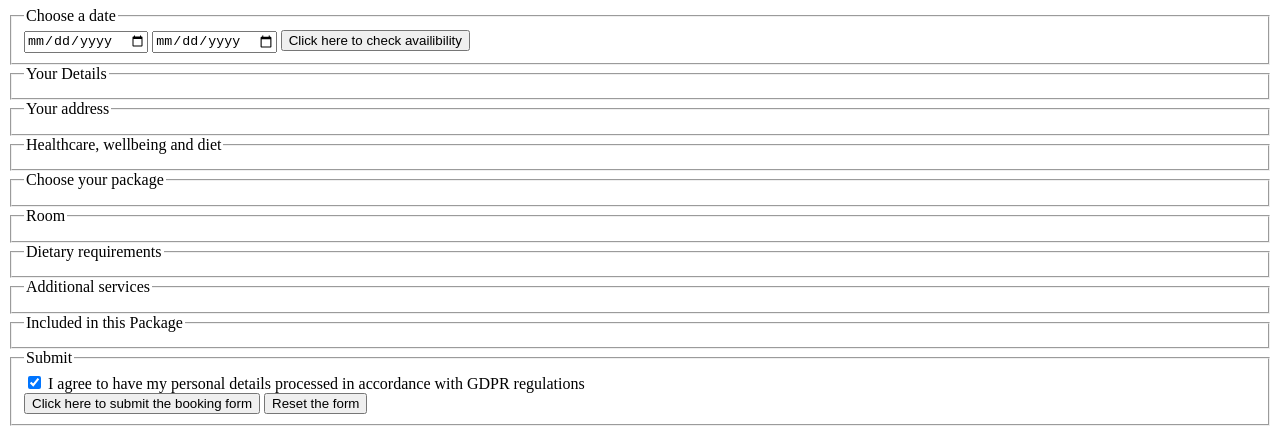
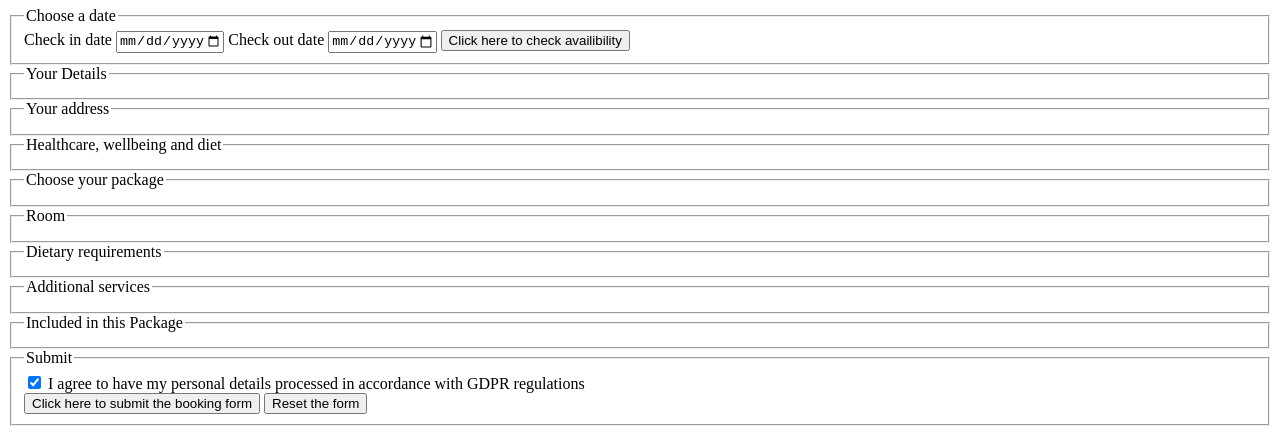
Before and after one commit to Code-Institute-Submissions/JoGorska-Luxury_cat_hotel_AugResub, a plain HTML site: page booking.html in a window 1280 px wide. Shown: the part 99-540 px from the top of the page. Drawn offline with Linux system fonts and the light colour scheme.

Commit message:
add label and form validation to choose a date part of the form in booking.html

```diff
--- a/booking.html
+++ b/booking.html
@@ -33,9 +33,11 @@
 
 <fieldset>
     <legend>Choose a date</legend>
-<!--find little calendar icon fontawsome, remember about aria-label for icons-->
-    <input type="date">
-    <input type="date">
+
+    <label for="BookIN">Check in date</label>
+    <input id="BookIN" type="date" name="Book in" min="2021-07-01" max="2026-07-01" title="you can book up to 5 years in advance" required>
+    <label for="BookOUT">Check out date</label>
+    <input id="BookOUT" type="date"name="Book out"min="2021-07-02" max="2026-07-01" title="you can book up to 5 years in advance" required>
     <button type="submit">Click here to check availibility</button>
 
 </fieldset>
```
